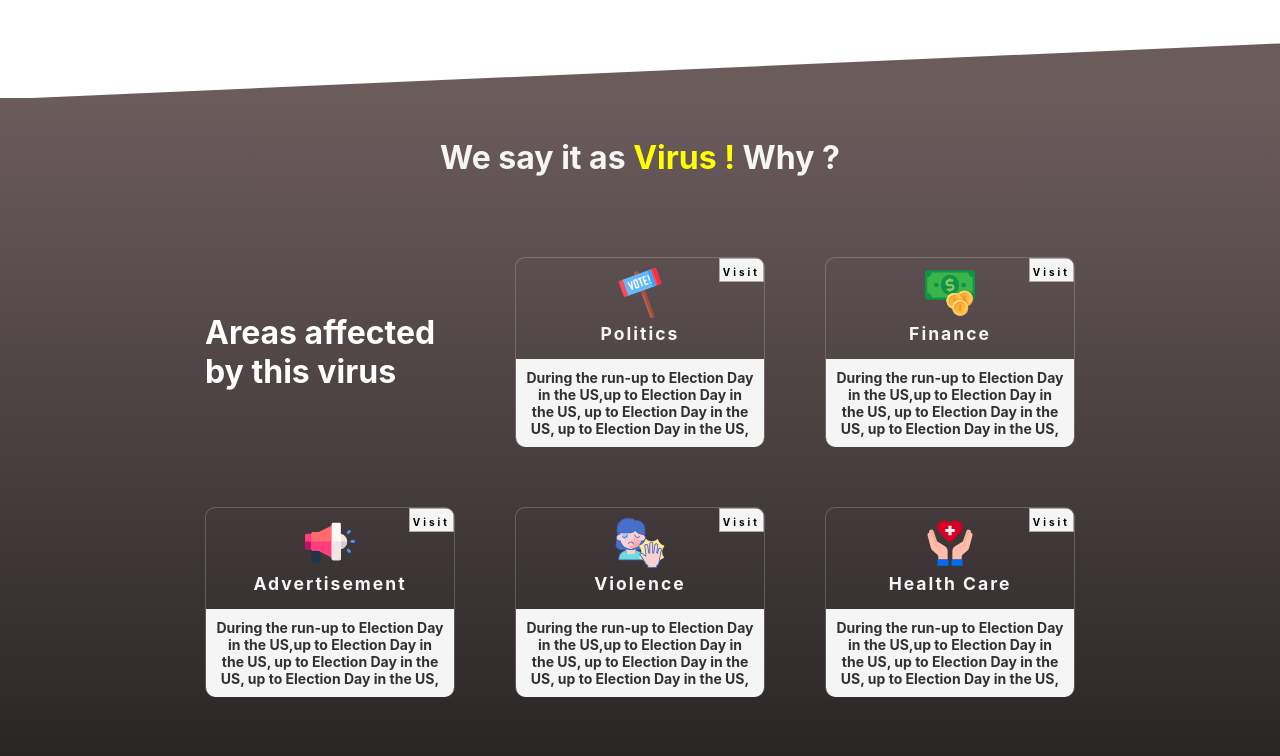
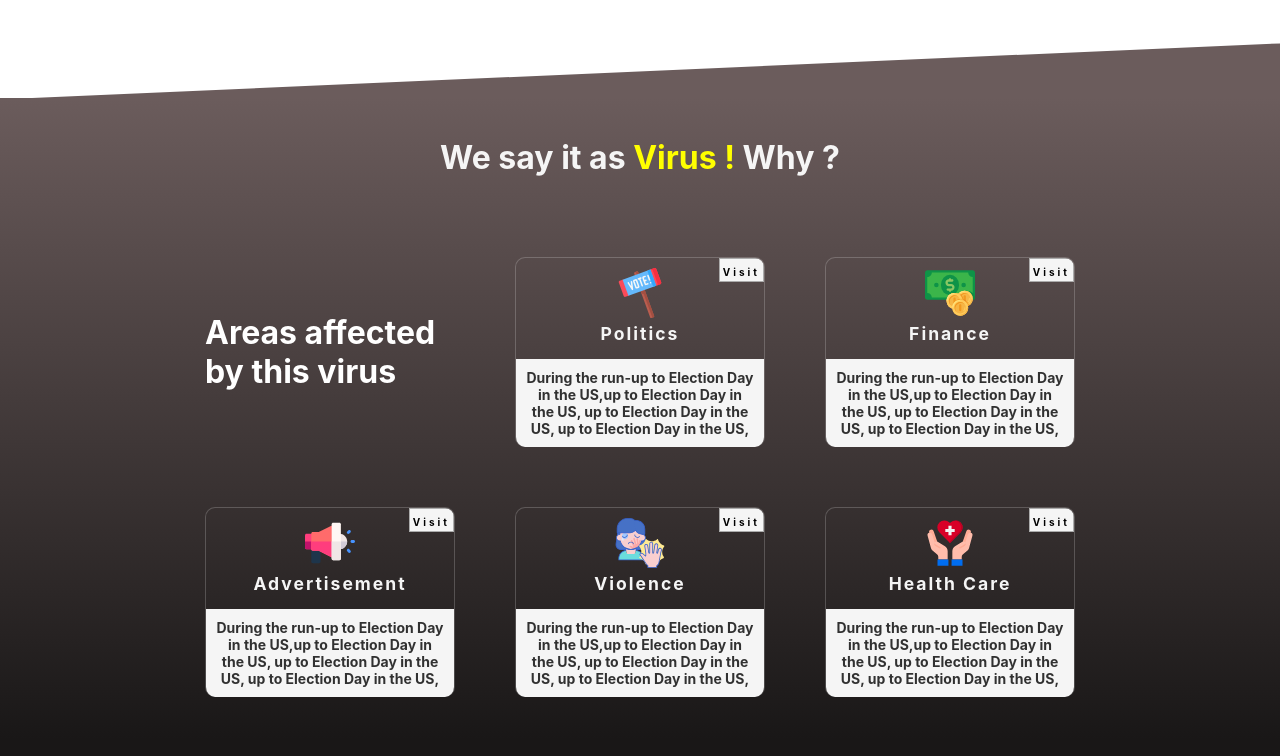
Before and after one commit to amitky29/FakeNewsWeb, a React (Create React App) app: page / in a window 1280 px wide. Shown: the part 853-1609 px from the top of the page. Built offline with nearby package versions, Linux system fonts and the light colour scheme.

Commit message:
Title Changed

```diff
--- a/public/index.html
+++ b/public/index.html
@@ -24,7 +24,7 @@
       work correctly both with client-side routing and a non-root public URL.
       Learn how to configure a non-root public URL by running `npm run build`.
     -->
-    <title>React App</title>
+    <title>FNchecker</title>
   </head>
   <body>
     <noscript>You need to enable JavaScript to run this app.</noscript>
--- a/src/components/Home/ThirdSection.js
+++ b/src/components/Home/ThirdSection.js
@@ -36,12 +36,14 @@ const ThirdSection = () => {
 
 const ThirdSectionWrapper = styled.div`
     background: rgb(236,151,31);
-    background: linear-gradient(180deg, rgba(236,151,31,1) 0%, rgba(107,92,92,1) 0%, rgba(25,23,23,1) 95%);
+    background: linear-gradient(180deg, rgba(236,151,31,1) 0%, rgba(107,92,92,1) 0%, rgba(25,23,23,1) 69%);
     padding-top: 10px;
     display: flex;
     flex-direction: column;
     justify-content: center;
     align-items: center;
+    padding-bottom: 50px;
+
     .t_s_s_right_para {
         color: white;
         word-wrap: wrap;
@@ -49,7 +51,6 @@ const ThirdSectionWrapper = styled.div`
         margin: 15px;
         padding: 15px;
         /* margin-right: 28px; */
-
     }
     .third_section_first {
         color: whitesmoke;
@@ -61,6 +62,8 @@ const ThirdSectionWrapper = styled.div`
     }
     /* **********Desktop********** */
     @media screen and (min-width: 900px) {
+        clip-path: polygon(0 0, 100% 0, 100% 100%, 0 94%);
+
         padding-top: 20px;
         .third_section_second {
             display: flex;
```
